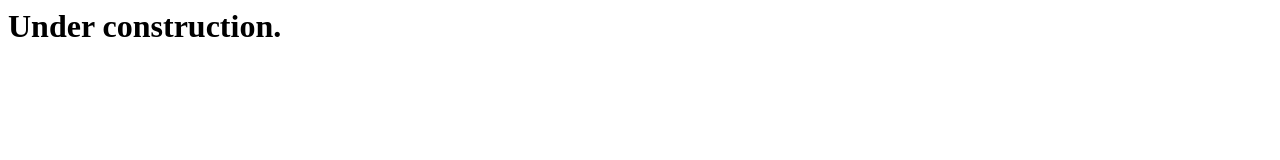
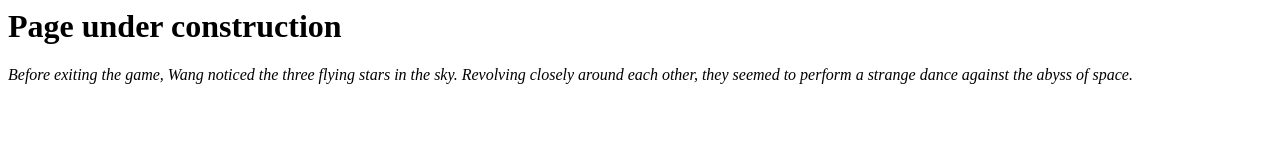
Before and after one commit to RyanCocking/3body, a plain HTML site: page index.html in a window 1280 px wide. Drawn offline with Linux system fonts and the light colour scheme.

Commit message:
Quotation

```diff
--- a/index.html
+++ b/index.html
@@ -1 +1,2 @@
-<h1>Under construction.</h1>
+<h1>Page under construction</h1>
+<p><i>Before exiting the game, Wang noticed the three flying stars in the sky. Revolving closely around each other, they seemed to perform a strange dance against the abyss of space.</i></p>
```
